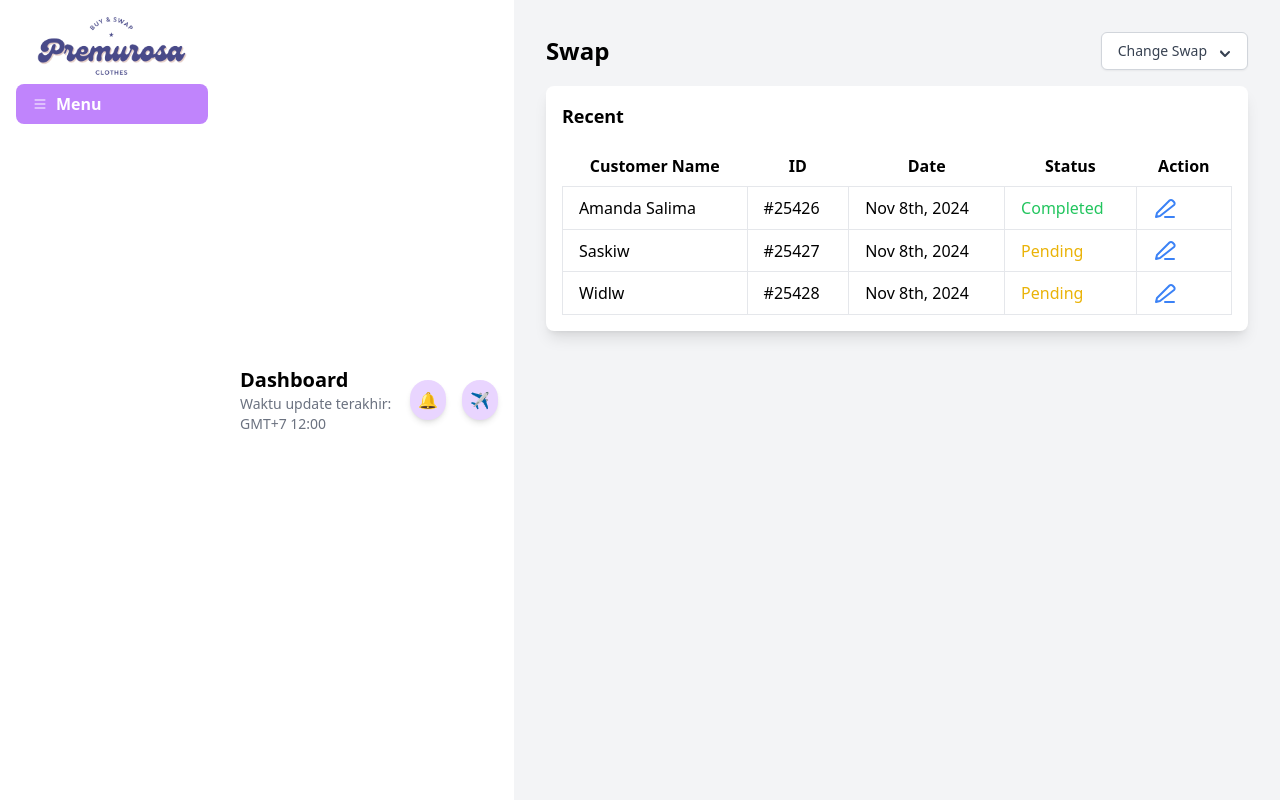
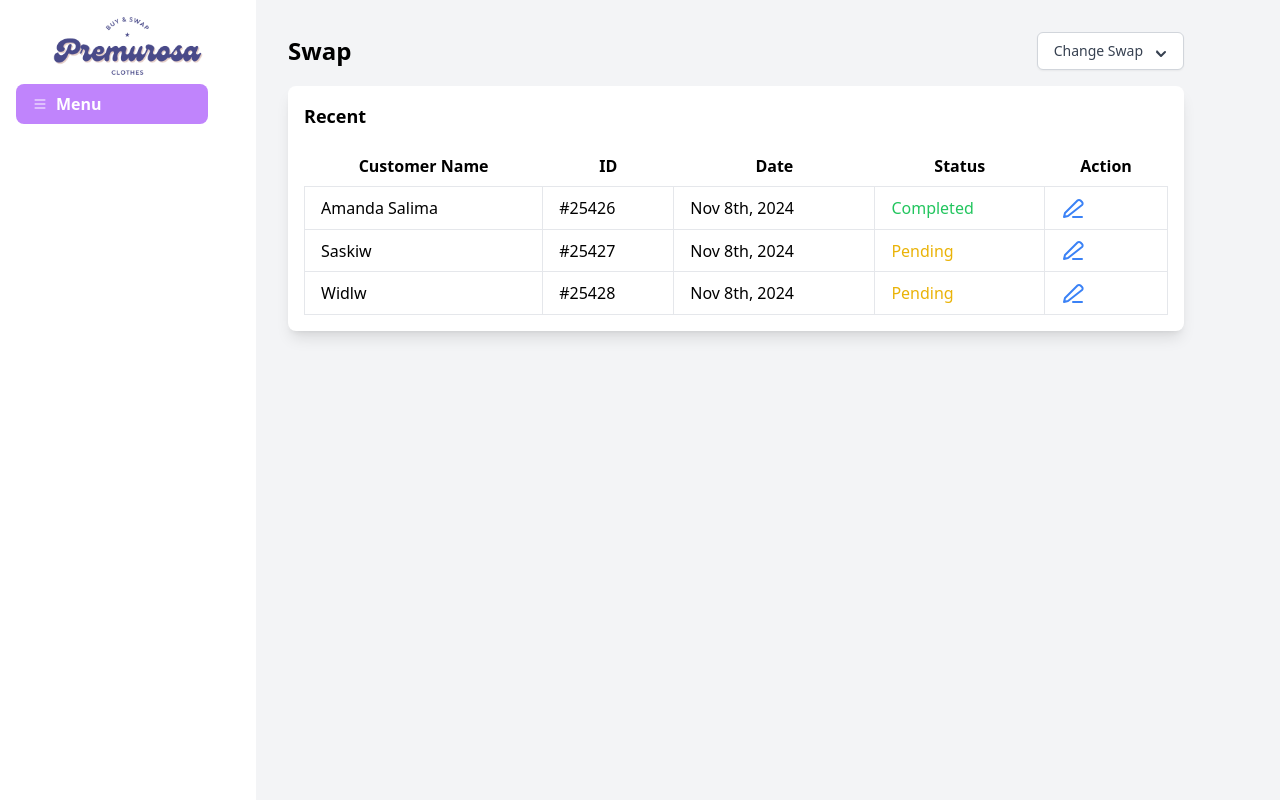
Before and after one commit to MarjaniSaski/Tubes_WebPro_PremurosaClothes, a PHP site: page /Tubes_WebPro_PremurosaClothes/admin/adminswap.php in a window 1280 px wide. Run offline with PHP 8.4, Linux system fonts and the light colour scheme; the visitor is signed in with stand-in values (Sample User, id 1); some libraries are stand-ins or nearby versions.

Commit message:
gajadi ubah

```diff
--- a/admin/template/header_admin.php
+++ b/admin/template/header_admin.php
@@ -79,17 +79,6 @@ define('HOST', 'http://localhost/Tubes_WebPro_PremurosaClothes')
                 </ul>
             </div>
         </div>
-         <!-- Header -->
-         <div class="bg-white p-4 flex justify-between items-center">
-            <div>
-                <h1 class="text-xl font-bold">Dashboard</h1>
-                <p class="text-gray-500 text-sm">Waktu update terakhir: GMT+7 12:00</p>
-            </div>
-            <div class="flex items-center space-x-4">
-                <button class="bg-purple-200 p-2 rounded-full shadow-md">🔔</button>
-                <button class="bg-purple-200 p-2 rounded-full shadow-md">✈</button>
-            </div>
-        </div>
         <script>
             // JavaScript to toggle the dropdown visibility
             const button = document.querySelector('button');
```
